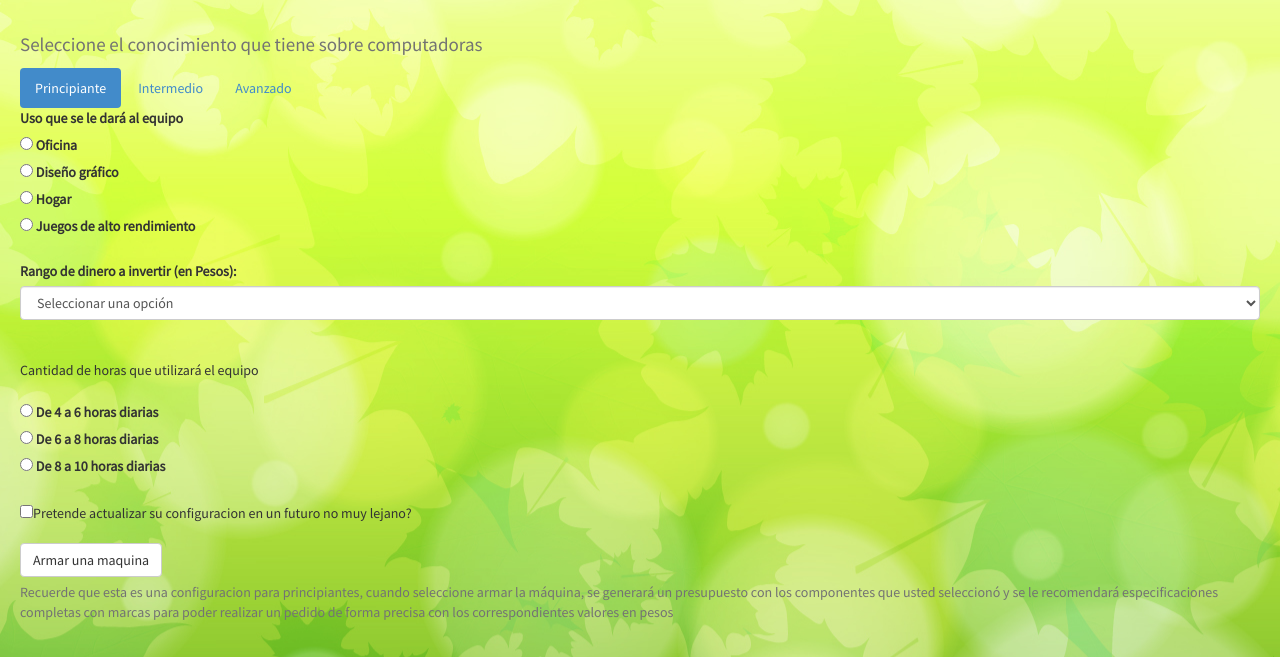
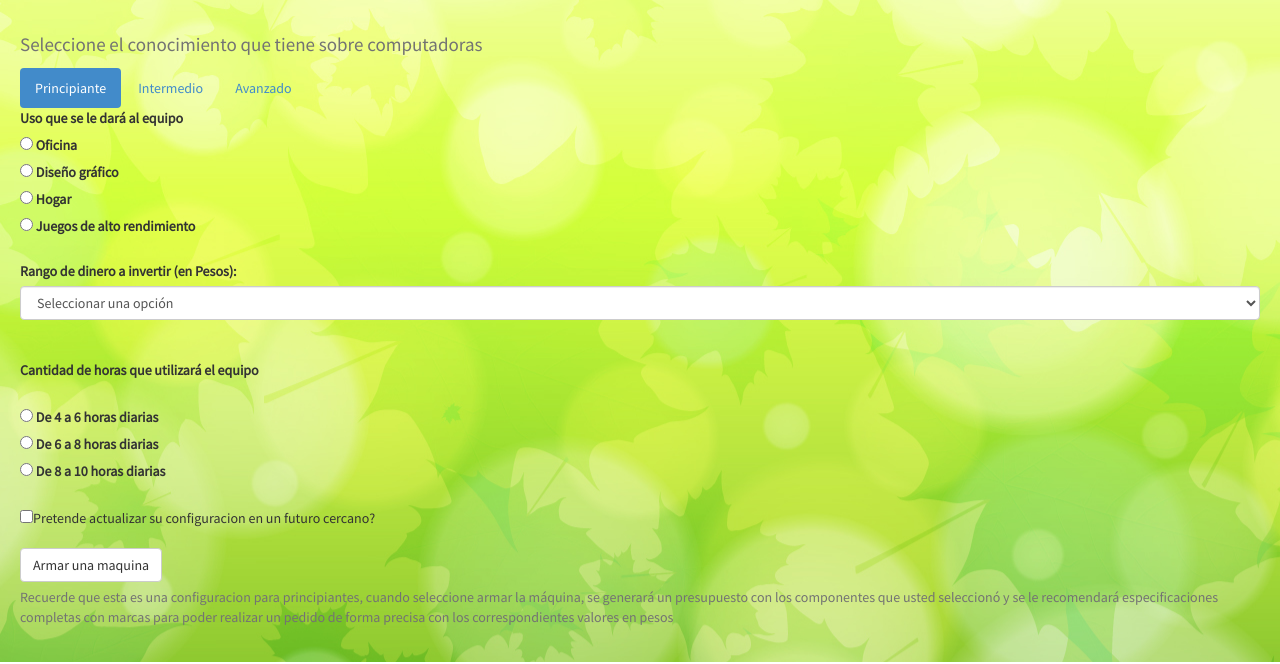
Before and after one commit to biojavier/GreenIT-AsesorDeComponentes, a plain HTML site: page index.html in a window 1280 px wide. Shown: the part 104-768 px from the top of the page. Drawn offline with Linux system fonts and the light colour scheme.

Commit message:
mini mods 2

```diff
--- a/index.html
+++ b/index.html
@@ -59,15 +59,15 @@
 						<option disabled selected>Seleccionar una opci&oacute;n</option>
 					</select>
 				<br><br>
-				Cantidad de horas que utilizar&aacute; el equipo
+				<label>Cantidad de horas que utilizar&aacute; el equipo
 				</label><br/>
 				<div id="horasDeUsoPrincipiante">
-				</label><br/>
+				<br/>
 					<label for="horasDeUso5"><input type="radio" name="horasDeUsoPrincipiante" id="5" value="5"/> De 4 a 6 horas diarias </label><br/>
 					<label for="horasDeUso7"><input type="radio" name="horasDeUsoPrincipiante" id="7" value="7"/> De 6 a 8 horas diarias </label><br/>
 					<label for="horasDeUso9"><input type="radio" name="horasDeUsoPrincipiante" id="9" value="9"/> De 8 a 10 horas diarias </label><br/>
 				</div><br/>
-                <input type="checkbox" id="pretendoActualizarAFuturo" value="">Pretende actualizar su configuracion en un futuro no muy lejano?<br>
+                <input type="checkbox" id="pretendoActualizarAFuturo" value="">Pretende actualizar su configuracion en un futuro cercano?<br>
                 <br/>
 			  <button type="submit" class="btn btn-default" onclick="controller.irAPCBuild('Principiante')">Armar una maquina</button>
 			<p class="help-block">Recuerde que esta es una configuracion para principiantes, cuando seleccione armar la m&aacute;quina,
```
